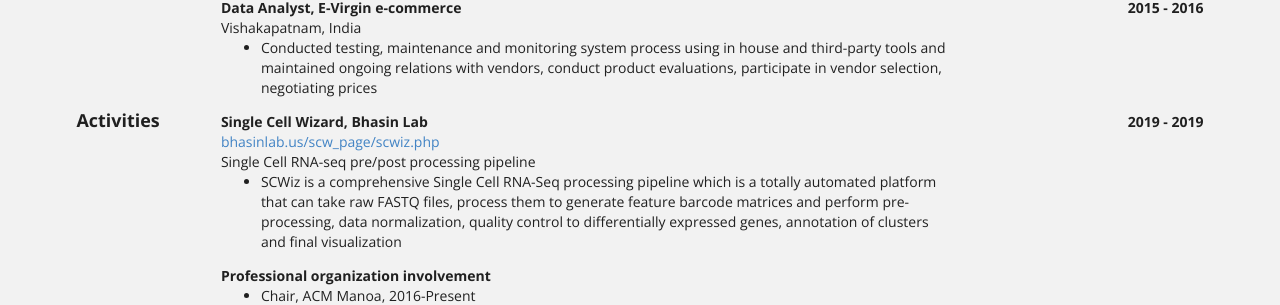
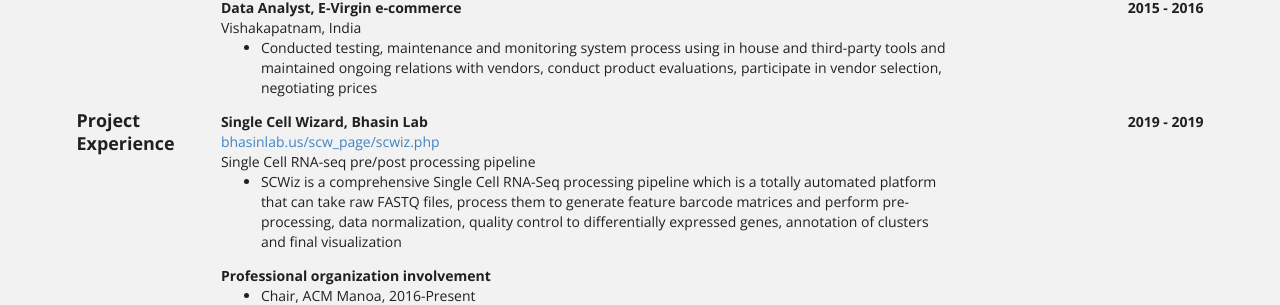
Before and after one commit to samuelbunga/samuelbunga.github.io, a Jekyll site: the page built from bio/index.html, in a window 1280 px wide. Shown: the part 879-1184 px from the top of the page. Built offline with Jekyll 4.4.1, drawn with Linux system fonts in a browser that asks for light colours.

Commit message:
Update bio-volunteer-1.html

```diff
--- a/_includes/bio-volunteer-1.html
+++ b/_includes/bio-volunteer-1.html
@@ -3,7 +3,7 @@
 {% if site.data.bio.volunteer %}
 <div class="row">
   <div class="two wide column">
-    <h3 class="ui left aligned header no-bottom">Activities</h3>
+    <h3 class="ui left aligned header no-bottom">Project Experience</h3>
   </div>
 
   <div class="fourteen wide column no-bottom">
```
